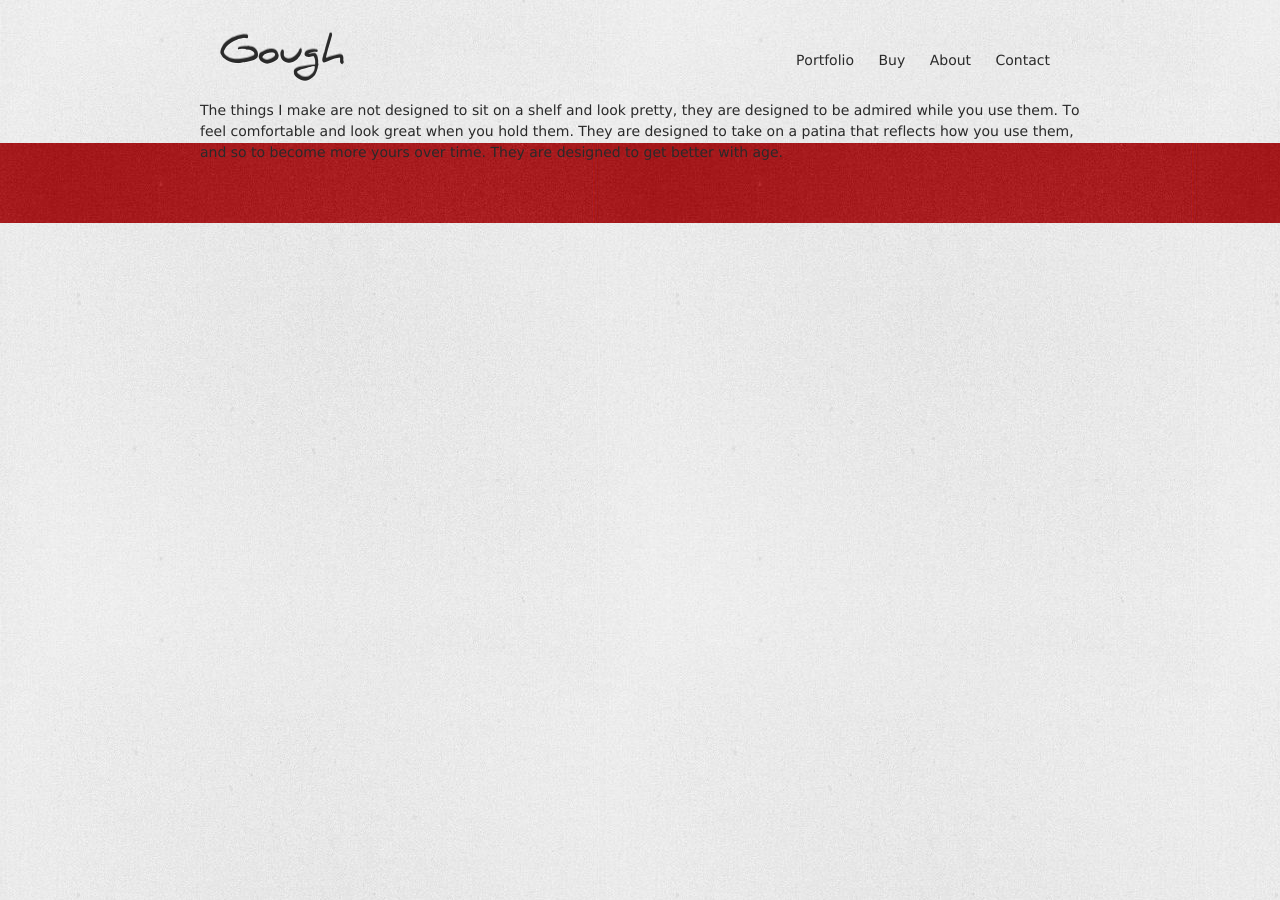
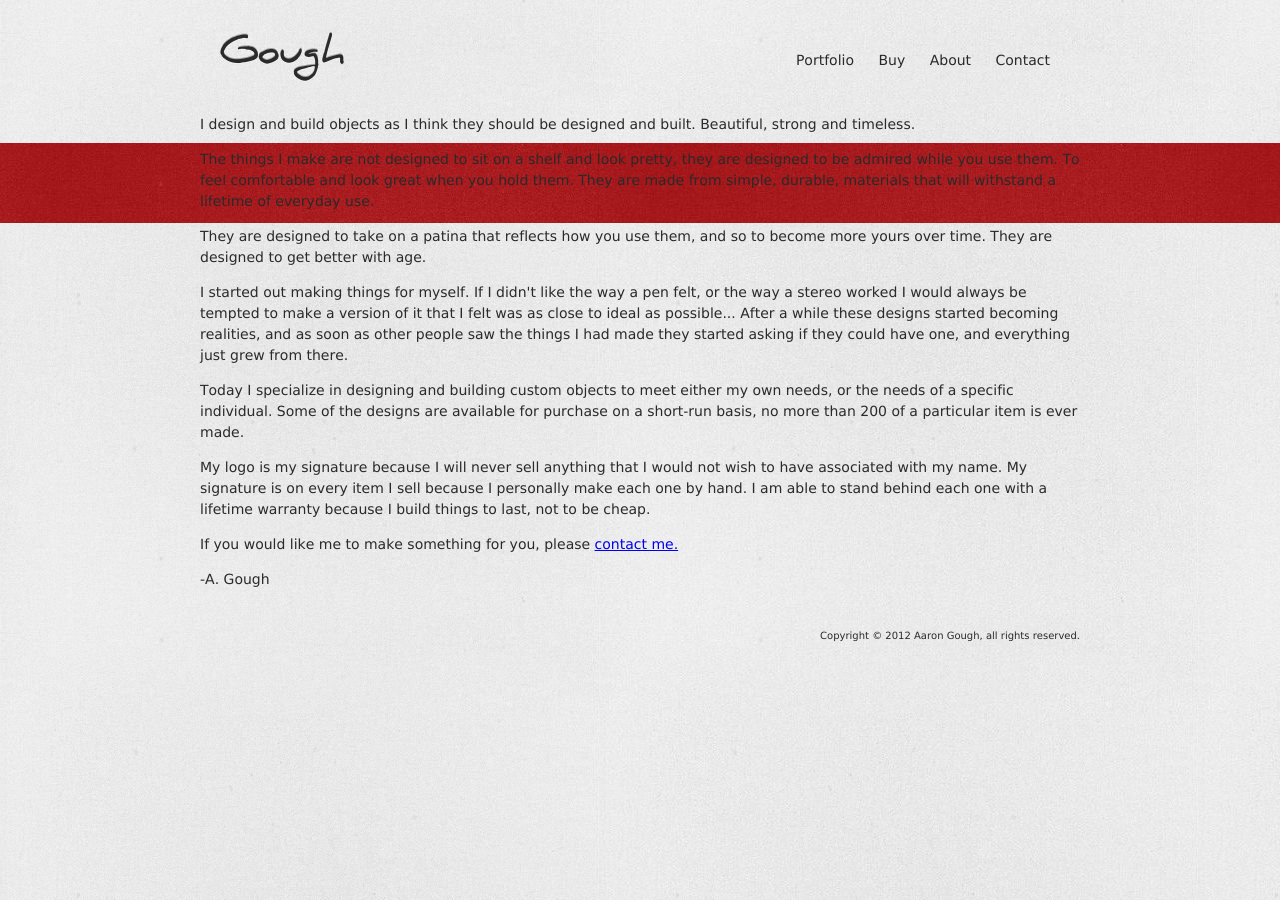
Before and after one commit to anddam/goughcustom, a Jekyll site: the page built from about.html, in a window 1280 px wide. Built offline with Jekyll 4.4.1, drawn with Linux system fonts in a browser that asks for light colours.

Commit message:
Added extra text to about page.

```diff
--- a/about.html
+++ b/about.html
@@ -3,5 +3,32 @@
 title: About
 ---
 
-The things I make are not designed to sit on a shelf and look pretty, they are designed to be admired while you use them. To feel comfortable and look great when you hold them.
-They are designed to take on a patina that reflects how you use them, and so to become more yours over time. They are designed to get better with age.
+<p>I design and build objects as I think they should be designed and built.
+Beautiful, strong and timeless.</p>
+
+<p>The things I make are not designed to sit on a shelf and look pretty,
+they are designed to be admired while you use them. To feel comfortable and
+look great when you hold them. They are made from simple, durable, materials
+that will withstand a lifetime of everyday use.</p>
+
+<p>They are designed to take on a patina that reflects how you use them, and
+so to become more yours over time. They are designed to get better with age.</p>
+
+<p>I started out making things for myself. If I didn't like the way a pen felt,
+or the way a stereo worked I would always be tempted to make a version of it
+that I felt was as close to ideal as possible... After a while these designs
+started becoming realities, and as soon as other people saw the things I had made
+they started asking if they could have one, and everything just grew from there.</p>
+
+<p>Today I specialize in designing and building custom objects to meet either
+my own needs, or the needs of a specific individual. Some of the designs are available
+for purchase on a short-run basis, no more than 200 of a particular item is ever made.</p>
+
+<p>My logo is my signature because I will never sell anything that I would not wish to
+have associated with my name. My signature is on every item I sell because I personally
+make each one by hand. I am able to stand behind each one with a lifetime warranty
+because I build things to last, not to be cheap.</p>
+
+<p>If you would like me to make something for you, please <a href="/contact.html">contact me.</a></p>
+
+<p>-A. Gough</p>
```
